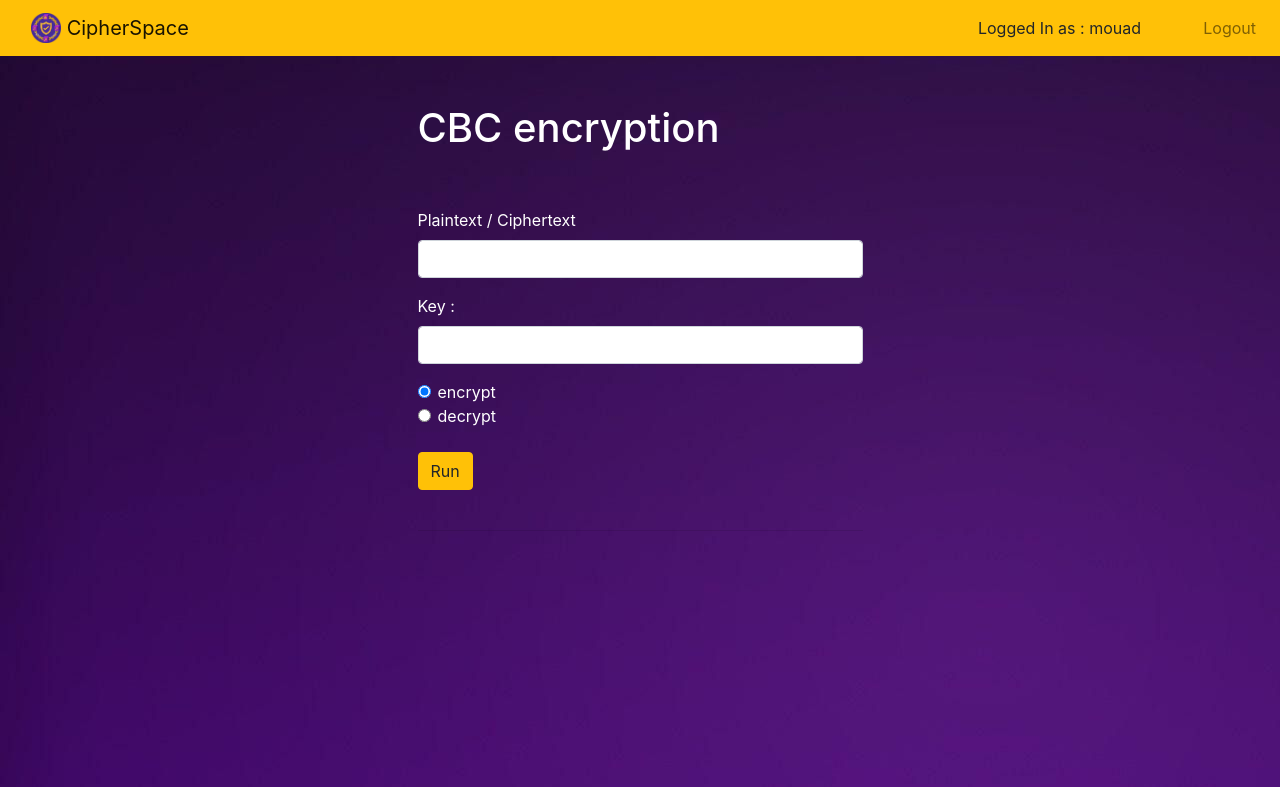
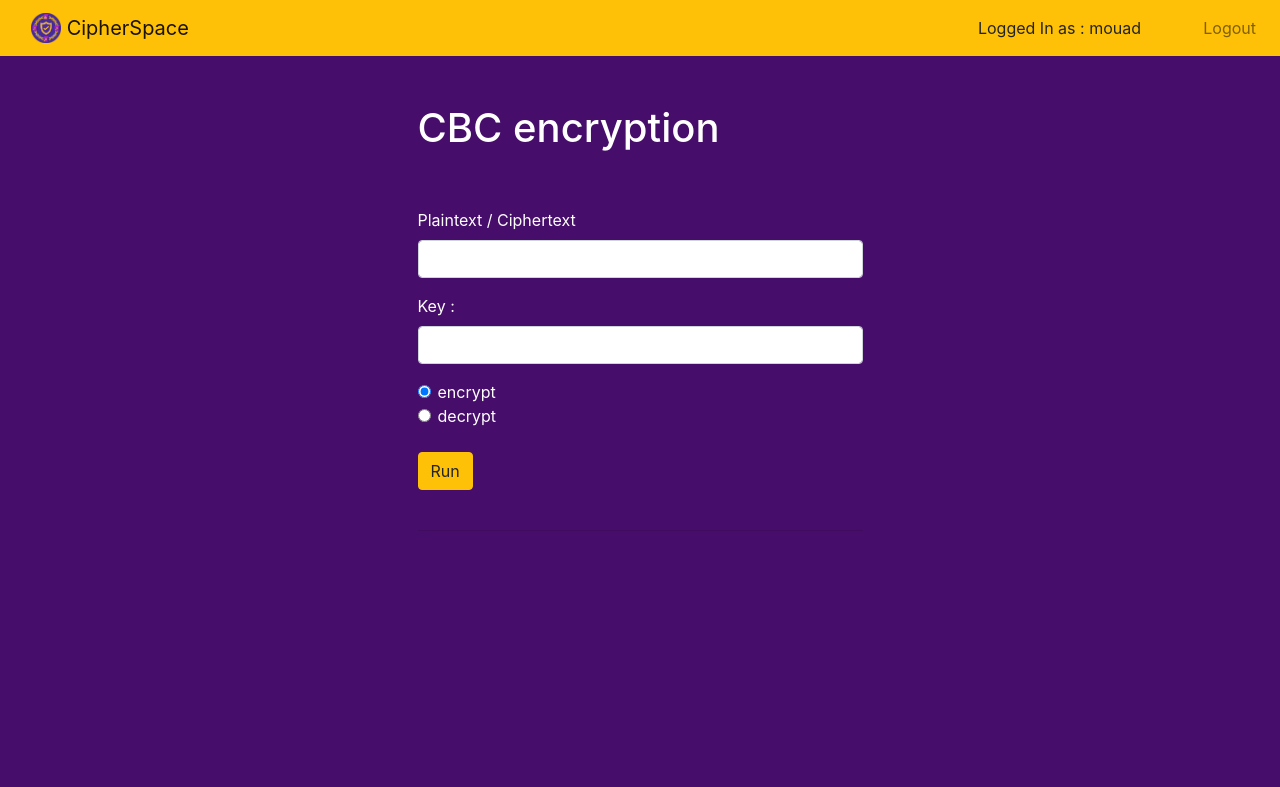
Before and after one commit to mouadelhaddad/final_totp, a Django app: page /CBC/ in a window 1280 px wide. Shown: the top 787 px of the page. Run offline with Django 3.2, Linux system fonts and the light colour scheme; a user stored in the database is signed in; some libraries are stand-ins or nearby versions.

Commit message:
static fix

```diff
--- a/Cryptoapp/templates/Cryptoapp/base.html
+++ b/Cryptoapp/templates/Cryptoapp/base.html
@@ -13,7 +13,7 @@
     <title>CipherSpace</title>
     <style>
     body {
-        background-image: url('{% static 'Cryptoapp/back.jpg' %}');
+         background-color: #470d6a;
         }
 </style>
 </head>
```
Also changed, not shown: static/Cryptoapp/back.png (added), static/Cryptoapp/logo.png (deleted).
